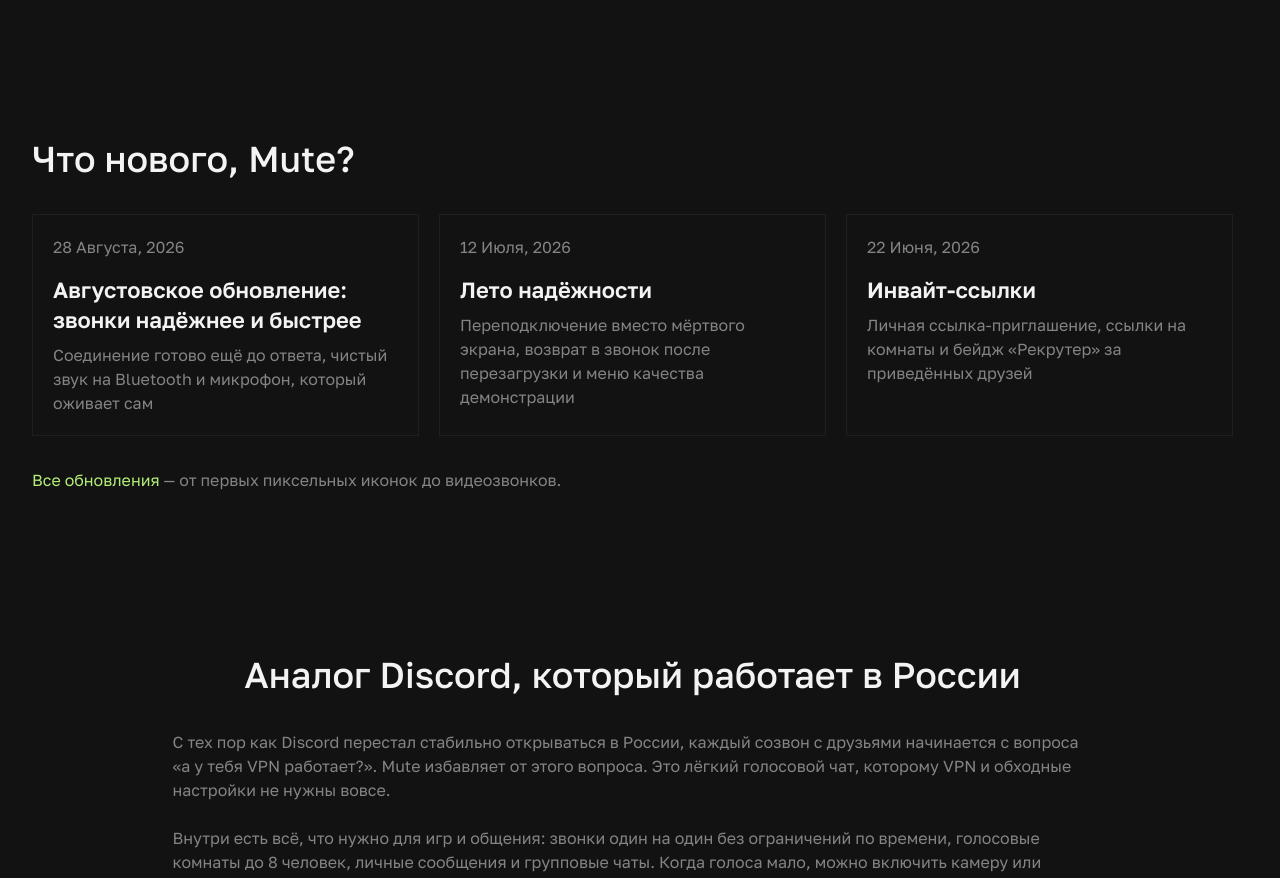
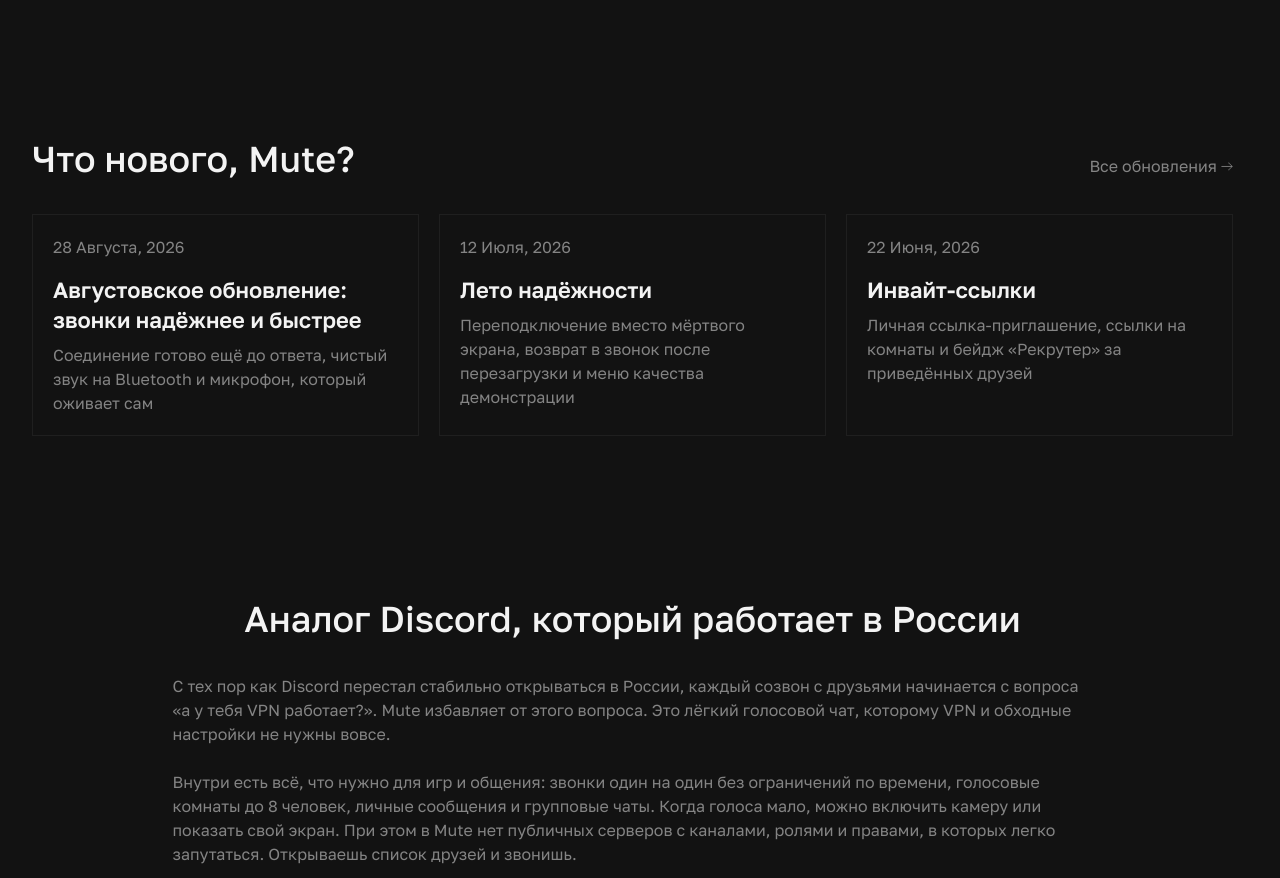
Before and after one commit to booroo-mute/landing, a Next.js app: page / in a window 1280 px wide. Shown: the part 2940-3818 px from the top of the page. Built offline with nearby package versions, Linux system fonts and the light colour scheme; no server answers.

Commit message:
style(home): «Все обновления →» inline with the section heading
Co-Authored-By: Claude Fable 5 <noreply@anthropic.com>

```diff
--- a/components/ReleaseNotes.tsx
+++ b/components/ReleaseNotes.tsx
@@ -8,7 +8,16 @@ export default function ReleaseNotes() {
   return (
     <section className="w-full py-16 md:py-20 lg:!py-[132px] bg-background-primary">
       <div className="container">
-        <h2 className="title-large">Что нового, Mute?</h2>
+        <div className="flex flex-wrap items-baseline justify-between gap-x-6 gap-y-2">
+          <h2 className="title-large">Что нового, Mute?</h2>
+          <Link
+            href="/releases"
+            className="group body-text text-text-secondary hover:text-accent transition-colors whitespace-nowrap"
+          >
+            Все обновления{" "}
+            <span className="font-offbit group-hover:text-accent">→</span>
+          </Link>
+        </div>
         <div className="mt-6 md:mt-8 grid grid-cols-1 sm:grid-cols-2 xl:grid-cols-3 gap-4 md:gap-5">
           {releases.slice(0, 3).map((release) => (
             <ReleaseCard
@@ -20,12 +29,6 @@ export default function ReleaseNotes() {
             />
           ))}
         </div>
-        <p className="body-text text-text-secondary mt-6 md:mt-8">
-          <Link href="/releases" className="text-accent hover:underline">
-            Все обновления
-          </Link>{" "}
-          — от первых пиксельных иконок до видеозвонков.
-        </p>
       </div>
     </section>
   );
```
